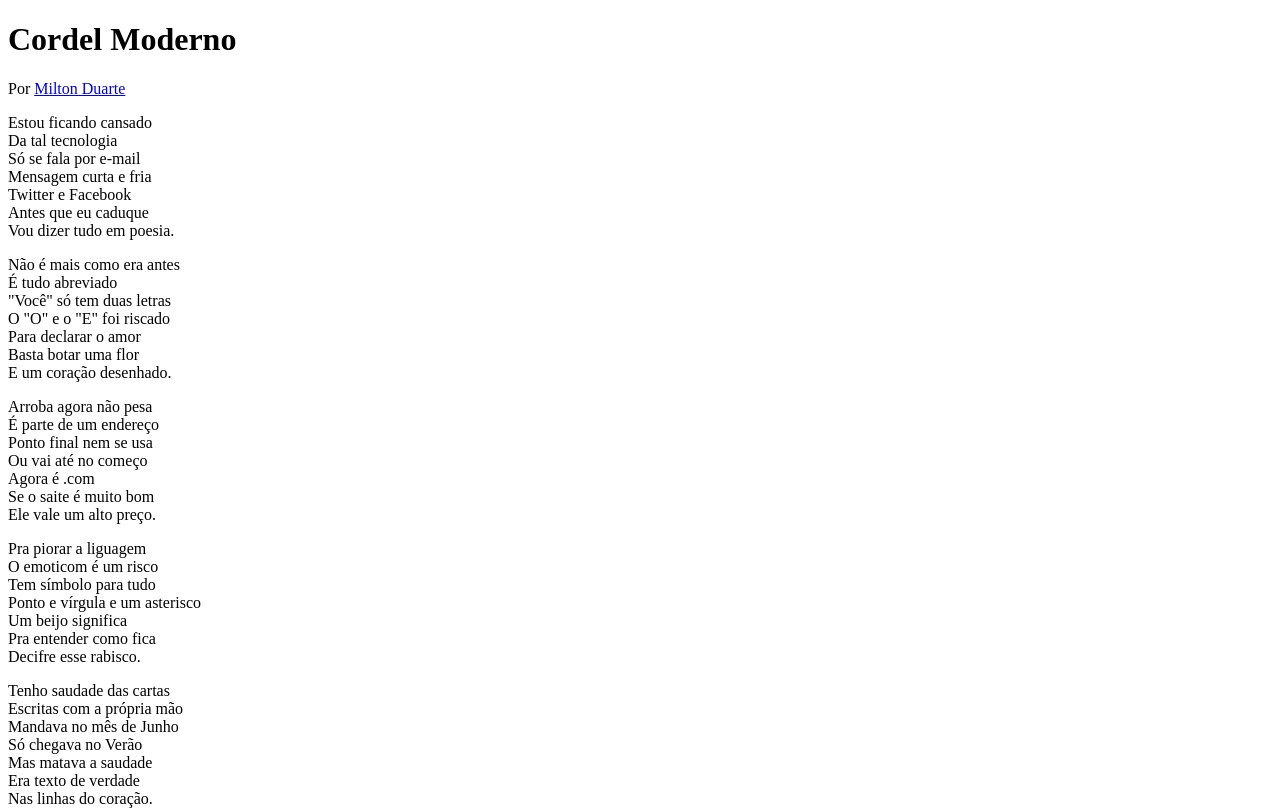
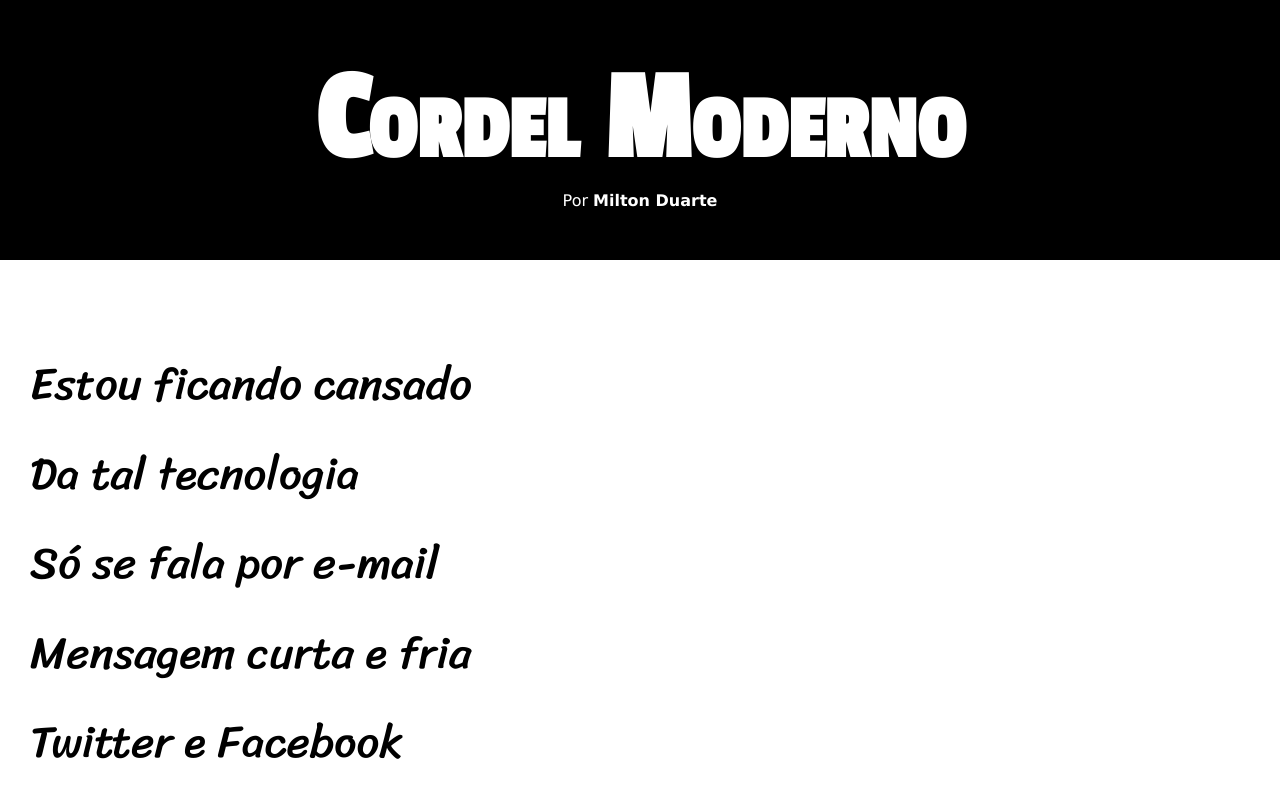
Before and after one commit to talitasdias/html5-css3, a plain HTML site: page desafios/d012/index.html in a window 1280 px wide. Shown: the top 811 px of the page. Drawn offline with Linux system fonts and the light colour scheme.

Commit message:
Atualização de estilos

```diff
--- /dev/null
+++ b/desafios/d012/estilo/style.css
@@ -0,0 +1,81 @@
+@charset "UTF-8";
+
+@import url('https://fonts.googleapis.com/css2?family=Passion+One&family=Sriracha&display=swap');
+
+@import url('https://fonts.googleapis.com/css2?family=Sriracha&display=swap');
+
+:root{
+    --fonte1: verdana, Geneva, Tahoma, sans-serif;
+    --fonte2: 'Passion One', cursive;
+    --fonte3: 'Sriracha', cursive
+}
+
+*{
+    margin: 0px;
+    padding: 0px;
+}
+
+html, body{
+    min-height: 100vh;
+    background-color: darkgray;
+    font-family: var(--fonte1);
+}
+
+header{
+    background-color: black;
+    color: white;
+    text-align: center;
+}
+
+header > h1{
+    padding-top: 50px;
+    font-variant: small-caps;
+    font-family: var(--fonte2);
+    font-size: 10vw;
+}
+
+header > p{
+    padding-bottom: 50px;
+}
+
+a{
+    color: white;
+    text-decoration: none;
+    font-weight: bolder;
+}
+
+a:hover{
+    text-decoration: underline;
+}
+
+section{
+    padding-top: 10vh;
+    padding-bottom: 10vh;
+    line-height: 2em;
+    padding-left: 30px;
+    font-family: var(--fonte3);
+    font-size: 3.5vw;
+}
+
+section.normal{
+    background-color: white;
+    color: black;
+}
+
+section.imagem{
+    background-color: black;
+    color: white;
+}
+
+section.imagem > p {
+    display: inline-block;
+    padding: 5px;
+    background-color: rgb(53, 48, 48);
+}
+
+footer{
+    background-color: black;
+    color: white;
+    text-align: center;
+    padding: 10px;
+}
--- a/desafios/d012/index.html
+++ b/desafios/d012/index.html
@@ -5,7 +5,7 @@
     <meta http-equiv="X-UA-Compatible" content="IE=edge">
     <meta name="viewport" content="width=device-width, initial-scale=1.0">
     <title>Cordel Moderno</title>
-
+    <link rel="stylesheet" href="estilo/style.css">
 
 </head>
 <body>
```
